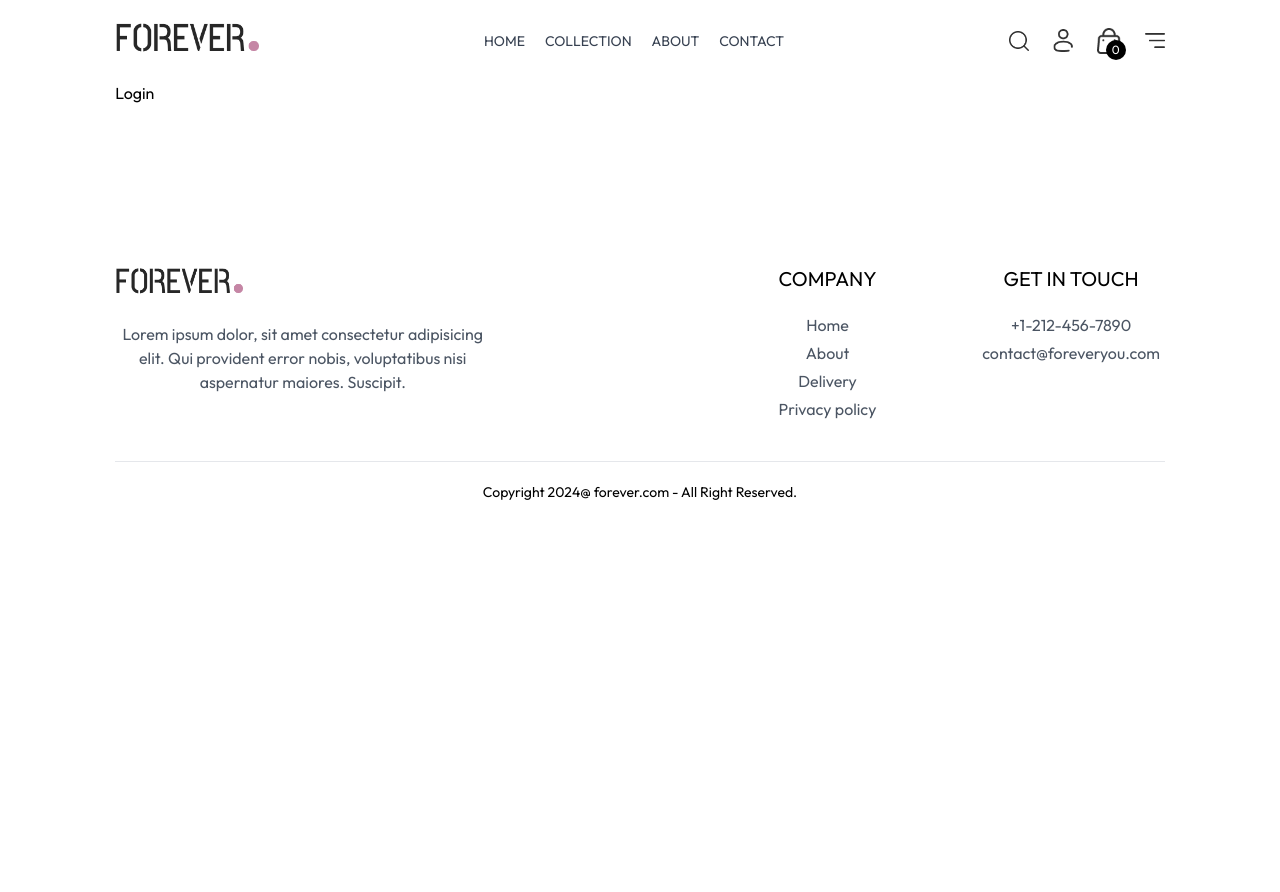
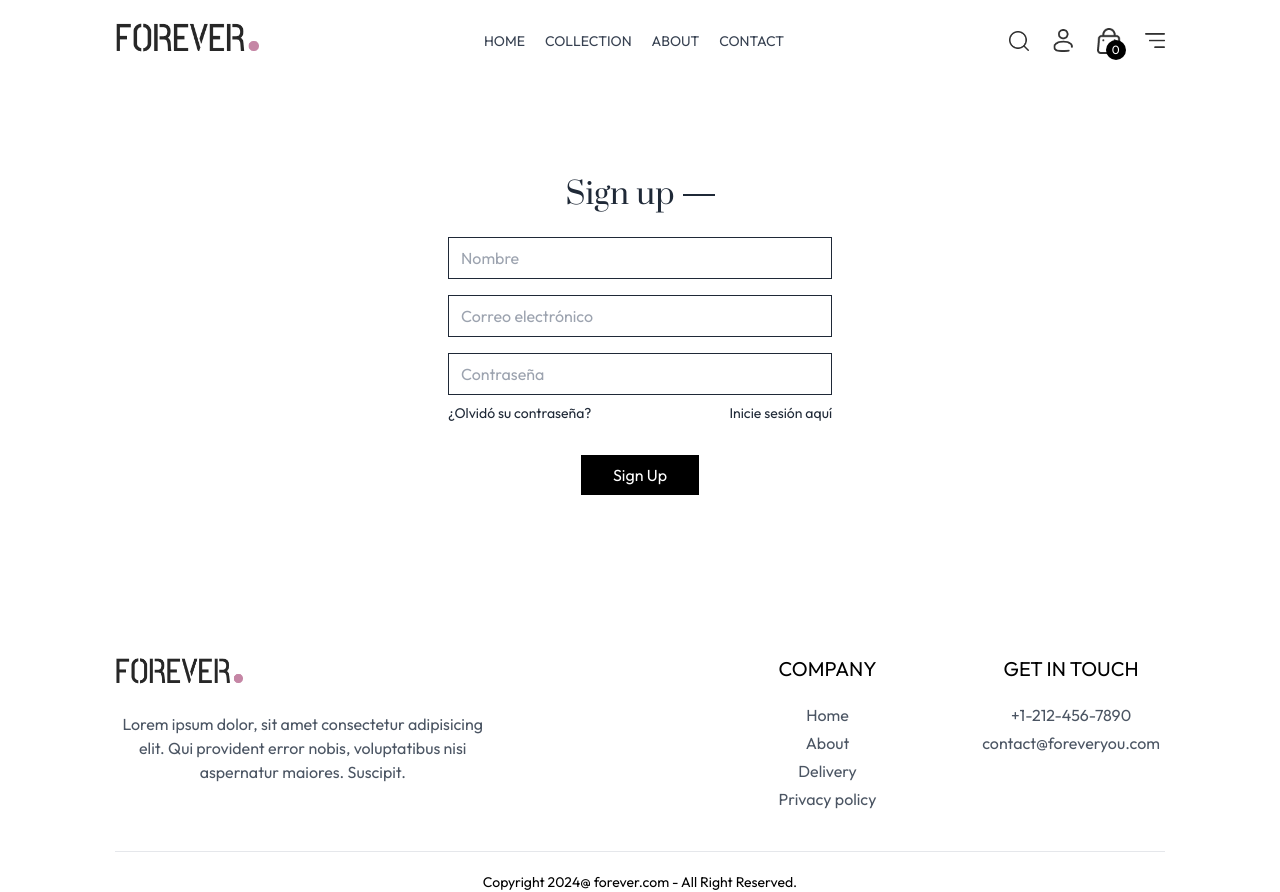
Before and after one commit to MarioCamayo/e-commerce-react, a React (Vite) app: page /login in a window 1280 px wide. Before the commit the page ends 800 px from the top, so only its background shows below. Built offline with nearby package versions, Linux system fonts and the light colour scheme.

Commit message:
se desarrolló el componente Login

```diff
--- a/src/pages/Login.jsx
+++ b/src/pages/Login.jsx
@@ -1,7 +1,65 @@
+import { useState } from "react";
 
 const Login = () => {
+
+  const [currentState, setCurrentState] = useState("Sign up");
+
+
+
+  const onSubmitHandler = async (event) => {
+    event.preventDefault()
+  }
+
   return (
-    <div>Login</div>
+    <form
+    onSubmit={onSubmitHandler}
+    className="flex flex-col items-center w-[90%] sm:max-w-96 m-auto mt-14 gap-4 text-gray-800">
+          <div className="inline-flex items-center gap-2 mb-2 mt-10">
+              <p className="prata-regular text-3xl"> {currentState} </p>
+              <hr className="border-none h-[1.5px] w-8 bg-gray-800"/>
+          </div>
+
+          {currentState === 'Login'
+                  ? ''
+                  : <input
+                      className="w-full px-3 py-2 border border-gray-800"
+                      placeholder="Nombre"
+                      type="text"
+                      required
+                  />
+          }
+          <input
+          className="w-full px-3 py-2 border border-gray-800"
+          placeholder="Correo electrónico"
+          type="email"
+          required
+          />
+          <input
+          className="w-full px-3 py-2 border border-gray-800"
+          placeholder="Contraseña"
+          type="password"
+          required
+          />
+
+          <div className="w-full flex justify-between text-sm mt-[-8px]">
+              <p className="cursor-pointer">¿Olvidó su contraseña?</p>
+              {
+                currentState === 'Login'
+                ? <p className="cursor-pointer" onClick={() => setCurrentState('Regístrese')}>   Crea una cuenta</p>
+                : <p className="cursor-pointer" onClick={() => setCurrentState('Login')}>Inicie sesión aquí</p>
+              }
+          </div>
+
+            <button className="bg-black text-white font-light px-8 py-2 mt-4">
+              {
+                currentState === 'Login'
+                ? 'Sign In'
+                : 'Sign Up'
+              }
+          </button>
+
+
+    </form>
   )
 }
 
```
